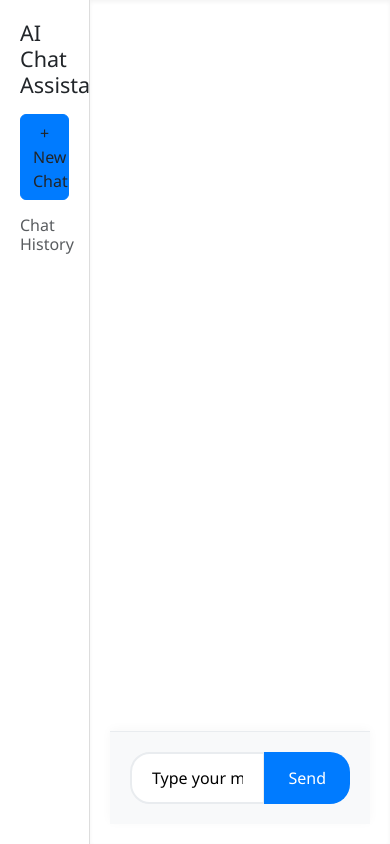
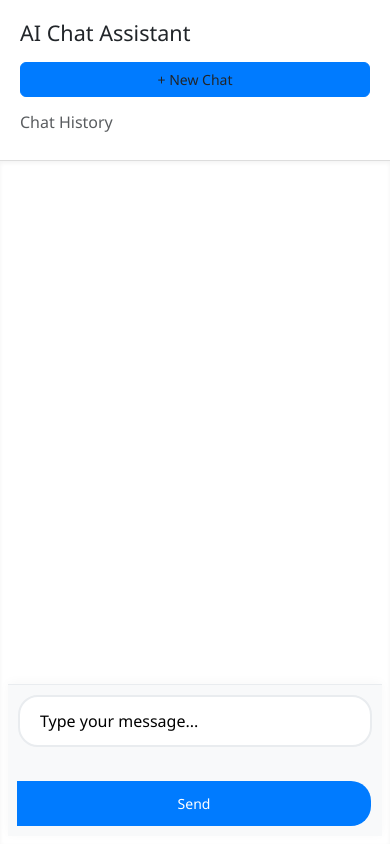
Before and after one commit to milankvadhavana/Chat-Gpt4, a Django app: page / in a window 390 px wide. Run offline with Django 5.2, Linux system fonts and the light colour scheme.

Commit message:
Update index.html

```diff
--- a/templates/index.html
+++ b/templates/index.html
@@ -153,6 +153,47 @@
             0%, 80%, 100% { transform: translateY(0); }
             40% { transform: translateY(-8px); }
         }
+        @media (max-width: 992px) {
+        .chat-container {
+            flex-direction: column;
+        }
+        .sidebar {
+            width: 100%;
+            border-right: none;
+            border-bottom: 1px solid #ddd;
+        }
+        .chat-box {
+            padding: 10px;
+        }
+        .input-group {
+            flex-direction: column;
+            padding: 10px;
+        }
+        #user-input {
+            border-radius: 20px;
+            width: 100%;
+            margin-bottom: 10px;
+        }
+        .btn-primary {
+            border-radius: 20px;
+            width: 100%;
+            margin-left: 0;
+        }
+    }
+    @media (max-width: 576px) {
+        .chat-box {
+            padding: 8px;
+        }
+        .messages {
+            padding: 10px;
+        }
+        .user-message, .bot-message {
+            font-size: 14px;
+        }
+        .btn {
+            font-size: 14px;
+        }
+    }
     </style>
 </head>
 <body>
```
